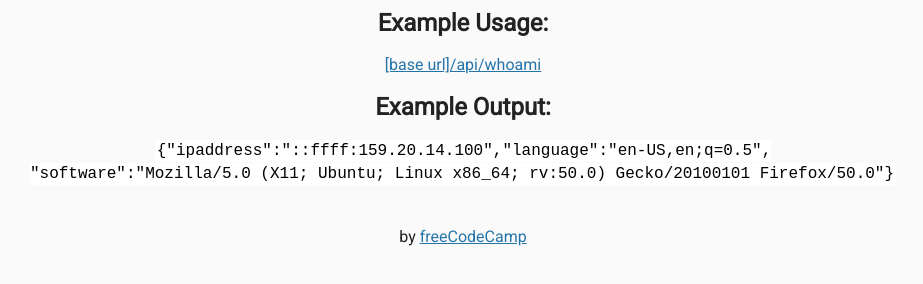
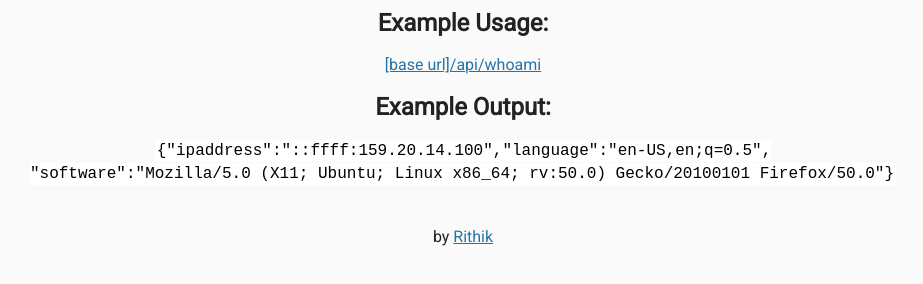
Before and after one commit to Rithik149/Request-Header-Parser-Microservice, a website: page views/index.html in a window 1280 px wide. Shown: the part 72-356 px from the top of the page, without its empty margins (177-1100 px from the left). Drawn offline with Linux system fonts and the light colour scheme; files that its build step writes are made by us from their sources.

Commit message:
Update index.html

```diff
--- a/views/index.html
+++ b/views/index.html
@@ -35,7 +35,7 @@
       </p>
     </div>
     <div class="footer">
-      <p>by <a href="https://www.freecodecamp.org">freeCodeCamp</a></p>
+      <p>by <a href="https://github.com/Rithik149">Rithik</a></p>
     </div>
   </body>
 </html>
```
